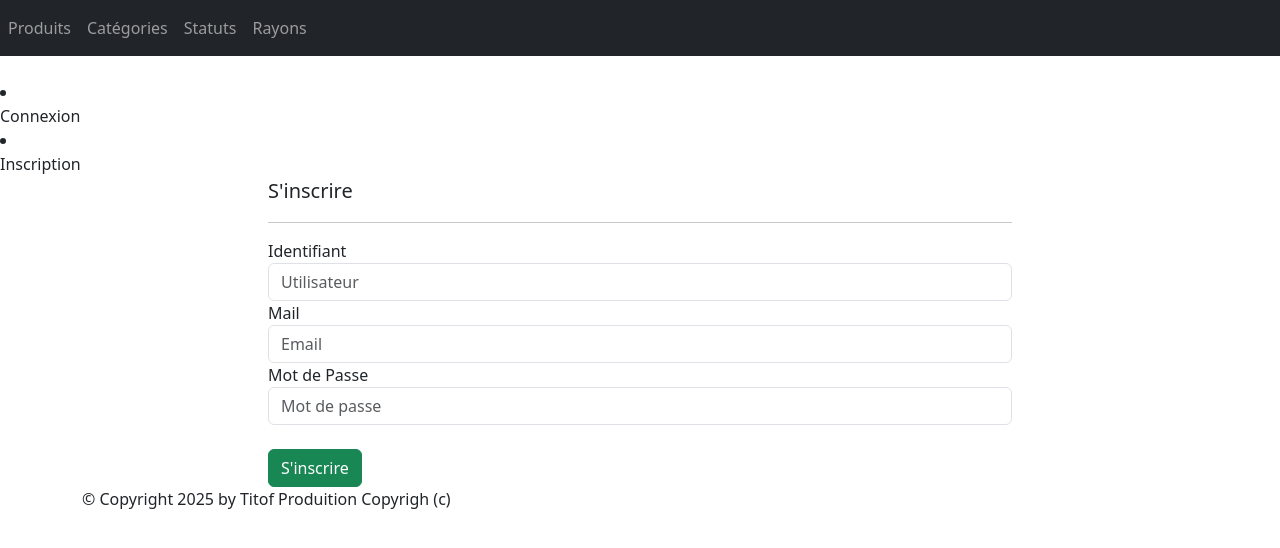
After one commit to Fbouam/bouamrani_progavance, a Django app: page /monApp/register/ in a window 1280 px wide. The commit adds this page. Shown: the top 548 px of the page. Run offline with Django 5.2, Linux system fonts and the light colour scheme; some libraries are stand-ins or nearby versions.

Commit message:
j'ai fini la section Les vues génériques de connexion et déconnexion

```diff
--- a/tutoDjango/monApp/templates/monApp/base.html
+++ b/tutoDjango/monApp/templates/monApp/base.html
@@ -31,7 +31,20 @@
         </ul>
     </div>
 </nav>
-            {% block menu %}{% endblock %}
+{% block menu %}
+    {% if user.is_authenticated %}
+        <li class="nav-item">
+            <a class="nav-link" href="{% url 'logout' %}">Déconnexion</a>
+        </li>
+    {% else %}
+        <li class="nav-item">
+            <a class="nav-link" href="{% url 'login' %}">Connexion</a>
+        </li>
+        <li class="nav-item">
+            <a class="nav-link" href="{% url 'register' %}">Inscription</a>
+        </li>
+    {% endif %}
+{% endblock %}
         {% endblock %}
         <main role="main" class="container top-pushed">
             <div class="jumbotron">
--- /dev/null
+++ b/tutoDjango/monApp/templates/monApp/page_register.html
@@ -0,0 +1,19 @@
+{% extends 'monApp/base.html' %}
+{% block contenu %}
+    <div class="align-center col-8 offset-2">
+        <p class="lead mb-3 ml-0">S'inscrire</p>
+        <hr/>
+        <form method="POST" action="{% url 'register' %}" autocomplete='off'>
+            {% csrf_token %}
+            <div class="form-group mb-3">
+                <label>Identifiant</label>
+                <input class="form-control" type="text" name="username" placeholder="Utilisateur">
+                <label>Mail</label>
+                <input class="form-control" type="mail" name="mail" placeholder="Email">
+                <label>Mot de Passe</label>
+                <input class="form-control" type="password" name="password" placeholder="Mot de passe">
+            </div>
+            <button type="submit" class="btn btn-success mt-2">S'inscrire</button>
+        </form>
+    </div>
+{% endblock %}
--- a/tutoDjango/monApp/urls.py
+++ b/tutoDjango/monApp/urls.py
@@ -1,9 +1,8 @@
-
 from django.urls import path
 from . import views
 
 urlpatterns = [
-    path("home/", views.HomeView.as_view()),
+    path("home/", views.HomeView.as_view(), name='home'),
     #path('', views.home, name='home'),
     #path('home/', views.home, name='home'),
     path('home/<param>/', views.HomeParamView.as_view()),
@@ -22,6 +21,8 @@ urlpatterns = [
     path("rayon/<pk>/", views.RayonDetailView.as_view(), name="dtl_rayon"),
     path('categories/', views.ListCategories, name='list_categories'),
     path('statut/', views.ListStatuts, name='list_statut'),
-
+    path('login/', views.ConnectView.as_view(), name='login'),
+    path('register/', views.RegisterView.as_view(), name='register'),
+    path('logout/', views.DisconnectView.as_view(), name='logout'),
 
 ]
--- a/tutoDjango/monApp/views.py
+++ b/tutoDjango/monApp/views.py
@@ -3,6 +3,9 @@ from django.http import HttpResponse, HttpResponseNotFound, Http404
 from django.views.generic import TemplateView, ListView, DetailView
 from .models import Produit, Categorie, Statut
 from . import models as models_module
+from django.contrib.auth.views import LoginView
+from django.contrib.auth import authenticate, login, logout
+from django.contrib.auth.models import User
 
 class HomeView(TemplateView):
     template_name = "monApp/page_home.html"
@@ -131,6 +134,40 @@ class AboutView(TemplateView):
     def post(self, request, **kwargs):
         return render(request, self.template_name)
 
+class ConnectView(LoginView):
+    template_name = 'monApp/page_login.html'
+
+    def post(self, request, **kwargs):
+        lgn = request.POST.get('username', False)
+        pswrd = request.POST.get('password', False)
+        user = authenticate(username=lgn, password=pswrd)
+        if user is not None and user.is_active:
+            login(request, user)
+            return render(request, 'monApp/page_home.html', {'param': lgn, 'message': "You're connected"})
+        else:
+            return render(request, 'monApp/page_register.html')
+
+class RegisterView(TemplateView):
+    template_name = 'monApp/page_register.html'
+
+    def post(self, request, **kwargs):
+        username = request.POST.get('username', False)
+        mail = request.POST.get('mail', False)
+        password = request.POST.get('password', False)
+        user = User.objects.create_user(username, mail, password)
+        user.save()
+        if user is not None and user.is_active:
+            return render(request, 'monApp/page_login.html')
+        else:
+            return render(request, 'monApp/page_register.html')
+
+class DisconnectView(TemplateView):
+    template_name = 'monApp/page_logout.html'
+
+    def get(self, request, **kwargs):
+        logout(request)
+        return render(request, self.template_name)
+
 def ListProduits(request):
     prdts = Produit.objects.all()
     return render(request, 'monApp/list_produits.html', {'prdts': prdts})
```
Also changed, not shown: tutoDjango/monApp/templates/monApp/page_login.html (added, +17 -0 lines), tutoDjango/monApp/templates/monApp/page_logout.html (added, +13 -0 lines), tutoDjango/db.sqlite3.
